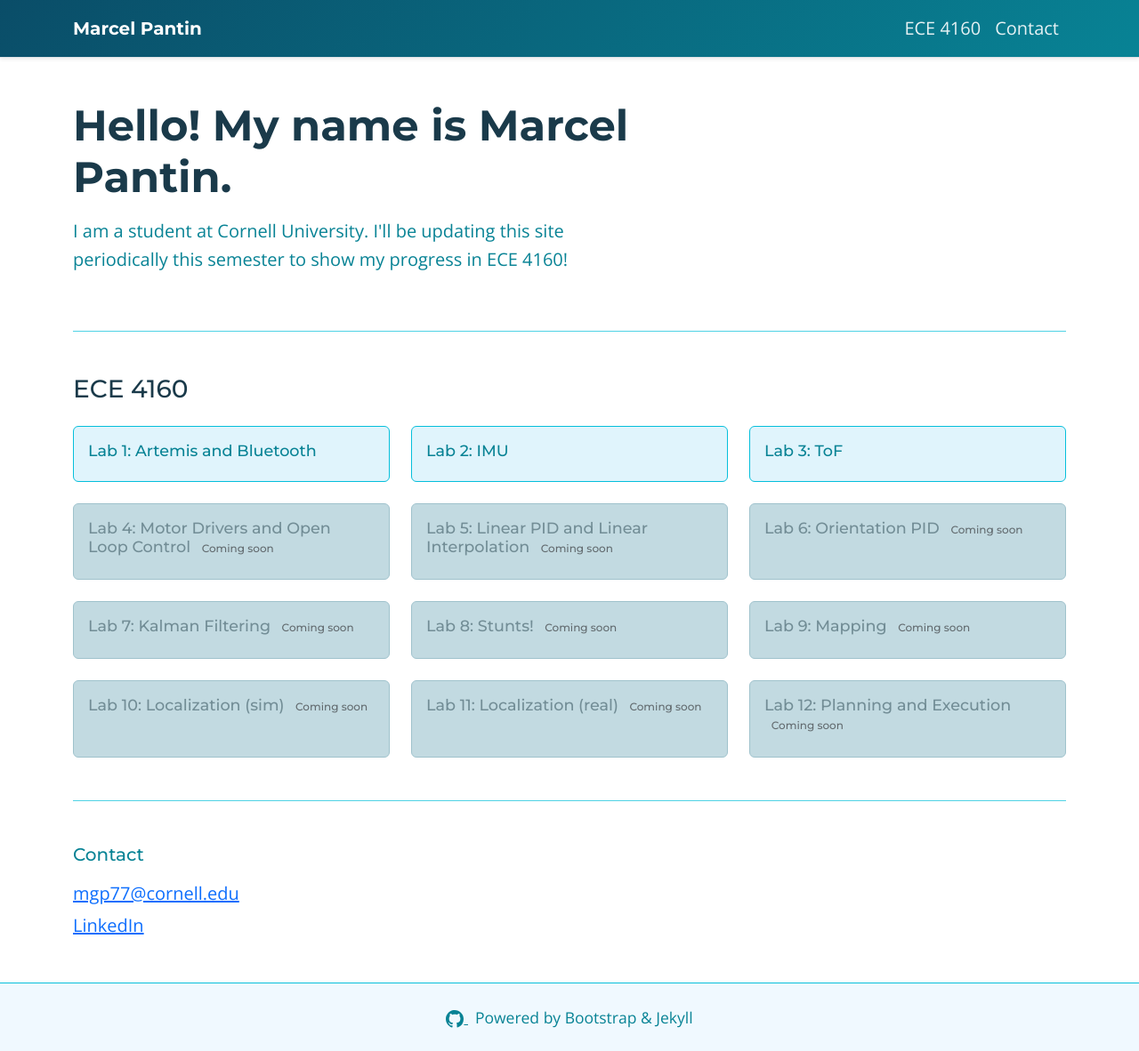
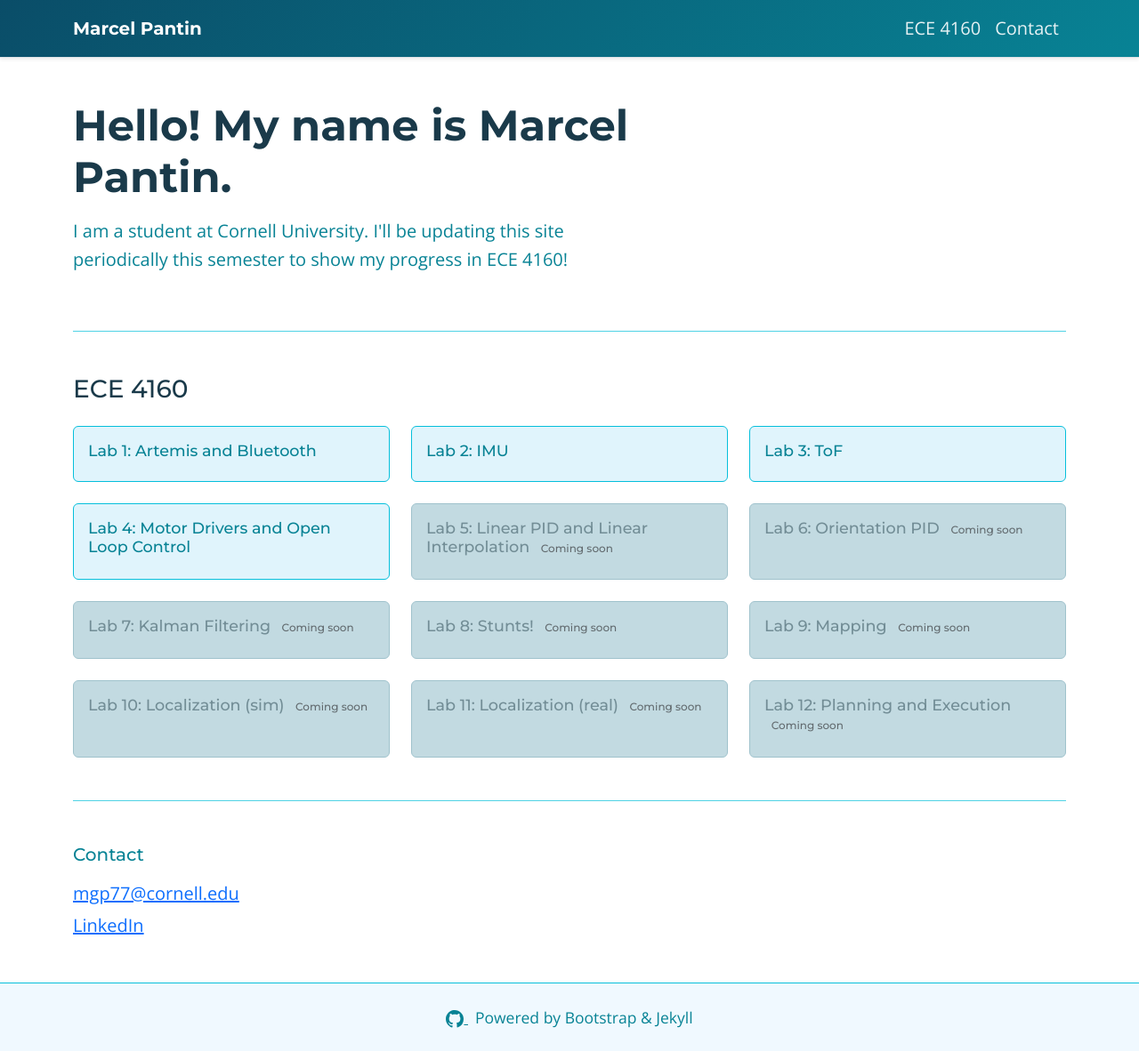
Before and after one commit to marcelgerardop/FastRobots-2026, a Jekyll site: the page built from docs/index.md, in a window 1280 px wide. Shown: the whole page at 89% size. Built offline with Jekyll 4.4.1, drawn with Linux system fonts in a browser that asks for light colours.

Commit message:
Update index.md

```diff
--- a/docs/index.md
+++ b/docs/index.md
@@ -43,9 +43,9 @@ title: Home
     </div>
   </div>
   <div class="col-md-6 col-lg-4">
-    <div class="card card-coming-soon h-100">
+    <div class="card h-100">
       <div class="card-body">
-        <h3 class="card-title h6">Lab 4: Motor Drivers and Open Loop Control <span class="badge badge-coming text-muted">Coming soon</span></h3>
+        <h3 class="card-title h6"><a href="{{ 'lab4.html' | relative_url }}">Lab 4: Motor Drivers and Open Loop Control</a></h3>
       </div>
     </div>
   </div>
```
